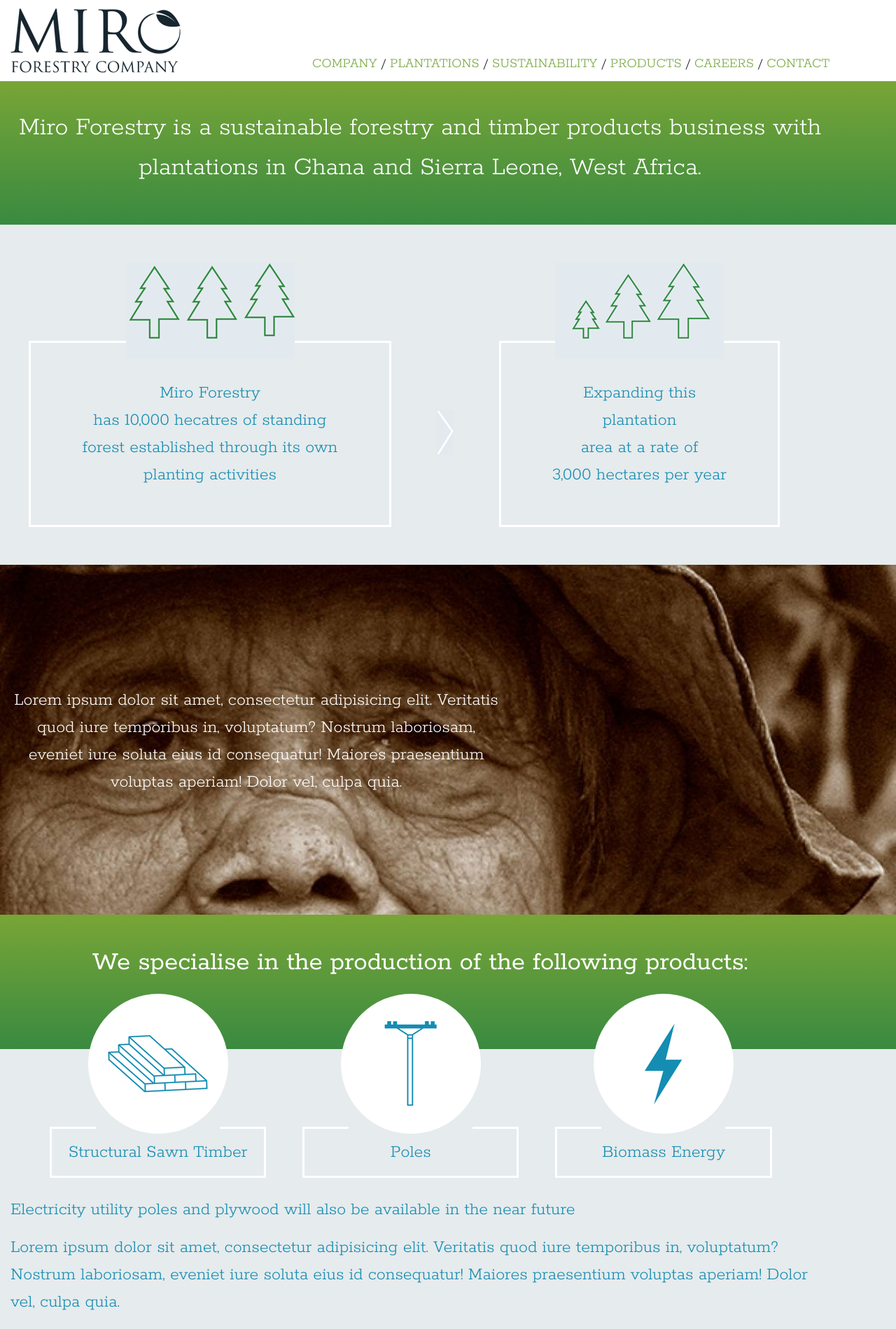
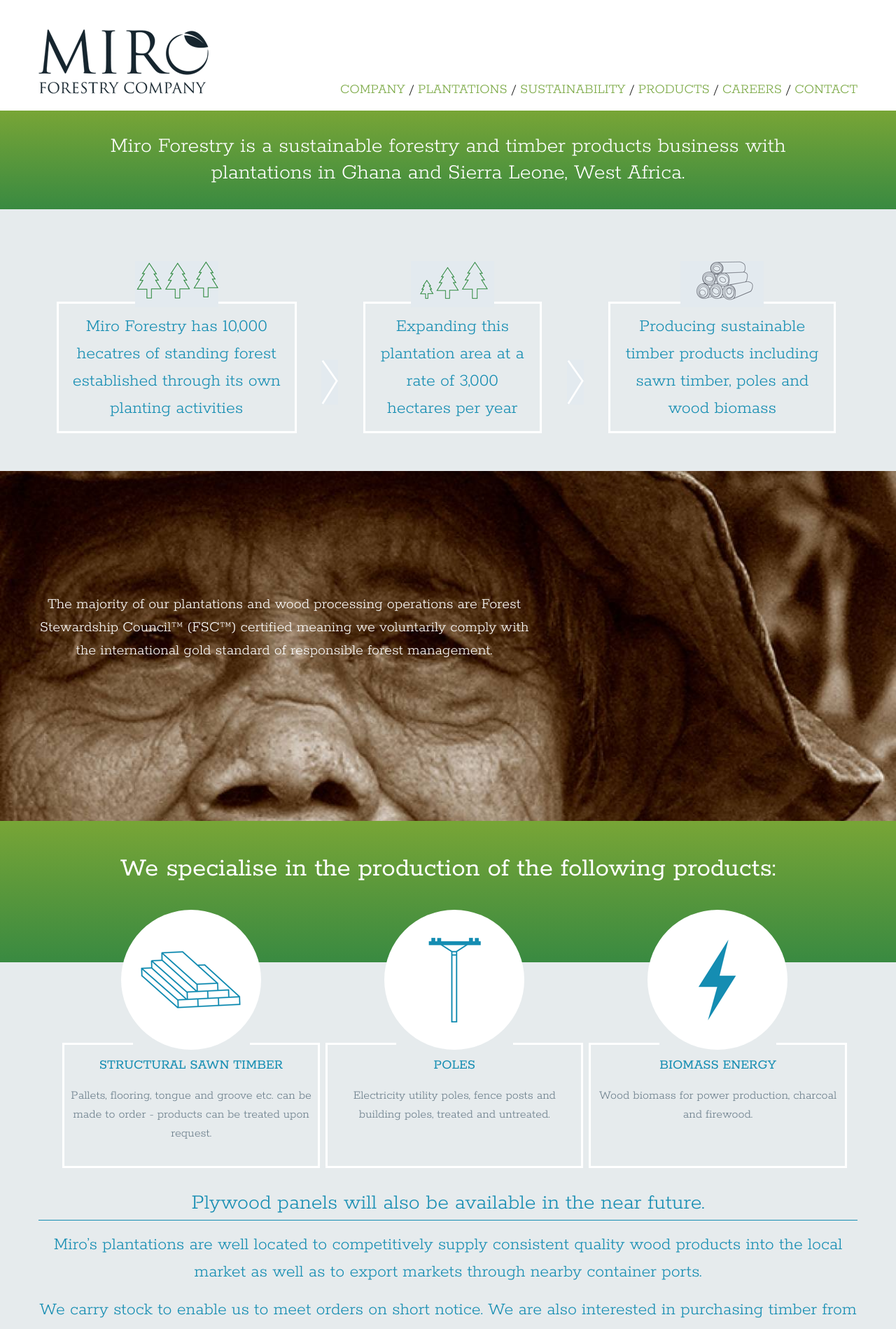
Before and after one commit to asmt3/www.miroforestry.com, a Jekyll site: the page built from index.md, in a window 1280 px wide. Shown: the top 1899 px of the page at 70% size. Built offline with Jekyll 4.4.1, drawn with Linux system fonts in a browser that asks for light colours; some of the changed text lies outside the part shown.

Commit message:
slides still to do

```diff
--- a/_layouts/home.html
+++ b/_layouts/home.html
@@ -25,9 +25,9 @@
       <div class="col col-current-stock">
         <img src="./assets/images/home/current-stock.png" alt="Current Stock">
         <p>
-          Miro Forestry<br>
-          has 10,000 hecatres of standing<br>
-          forest established through its own<br>
+          Miro Forestry
+          has 10,000 hecatres of standing
+          forest established through its own
           planting activities
         </p>
       </div>
@@ -37,12 +37,25 @@
       <div class="col col-growth">
         <img src="./assets/images/home/growth.png" alt="Growth">
         <p>
-          Expanding this<br>
-          plantation<br>
-          area at a rate of<br>
+          Expanding this
+          plantation
+          area at a rate of
           3,000 hectares per year
         </p>
       </div>
+
+      <div class="col col-arrow"></div>
+
+      <div class="col col-product">
+        <img src="./assets/images/home/timber2.png" alt="Timber products">
+        <p>
+          Producing sustainable
+          timber products including
+          sawn timber, poles and
+          wood biomass
+        </p>
+      </div>
+
     </div>
   </div>
   <!-- End Company Stats -->
@@ -51,7 +64,7 @@
   <div class="fsc-statement parallax">
     <div class="wrapper">
       <p>
-        Lorem ipsum dolor sit amet, consectetur adipisicing elit. Veritatis quod iure temporibus in, voluptatum? Nostrum laboriosam, eveniet iure soluta eius id consequatur! Maiores praesentium voluptas aperiam! Dolor vel, culpa quia.
+        The majority of our plantations and wood processing operations are Forest Stewardship Council&trade; (FSC&trade;) certified meaning we voluntarily comply with the international gold standard of responsible forest management.
       </p>
     </div>
   </div>
@@ -59,21 +72,33 @@
 
   <!-- Products Summary -->
 
-  <div class="products-summary green-gradient">
+  <div class="products-summary">
+
+    <div class="green-gradient">
+      <div class="wrapper">
+        <h2>We specialise in the production of the following products:</h2>
+      </div>
+    </div>
 
     <div class="wrapper">
-      <h2>We specialise in the production of the following products:</h2>
       <ul>
         <li>
           <div class="circle">
             <i class="timber"></i>
           </div>
           <i class="overlap"></i>
-          <p>
+          <div class="product">
+            <h3>
               <a href="/products/overview">
                 Structural Sawn Timber
               </a>
+            </h3>
+
+            <p>
+              Pallets, flooring, tongue and groove etc. can be made to order - products can be treated upon request.
             </p>
+
+          </div>
         </li>
 
         <li>
@@ -81,11 +106,16 @@
             <i class="poles"></i>
           </div>
           <i class="overlap"></i>
-          <p>
+          <div class="product">
+            <h3>
               <a href="/products/overview">
                 Poles
               </a>
+            </h3>
+            <p>
+              Electricity utility poles, fence posts and building poles, treated and untreated.
             </p>
+          </div>
         </li>
 
         <li>
@@ -93,11 +123,16 @@
             <i class="energy"></i>
           </div>
           <i class="overlap"></i>
-          <p>
+          <div class="product">
+            <h3>
               <a href="/products/overview">
                 Biomass Energy
               </a>
+            </h3>
+            <p>
+              Wood biomass for power production, charcoal and firewood.
             </p>
+          </div>
         </li>
       </ul>
     </div>
@@ -107,17 +142,17 @@
   <!-- Products Description -->
   <div class="products-description">
     <div class="wrapper">
+      <h2>
+        Plywood panels will also be available in the near future.
+      </h2>
       <p>
-        Electricity utility poles and plywood will also be available in the near future
+        Miro’s plantations are well located to competitively supply consistent quality wood products into the local market as well as to export markets through nearby container ports.
       </p>
 
       <p>
-        Lorem ipsum dolor sit amet, consectetur adipisicing elit. Veritatis quod iure temporibus in, voluptatum? Nostrum laboriosam, eveniet iure soluta eius id consequatur! Maiores praesentium voluptas aperiam! Dolor vel, culpa quia.
+        We carry stock to enable us to meet orders on short notice. We are also interested in purchasing timber from third party suppliers and smallholder farmers to maintain our stock levels. In addition, we provide forestry services to forest owners, to rubber plantations (harvesting and clearing overmatured areas), and also environmental services to mining groups (including rehabilitation planting) in West Africa.
       </p>
 
-      <p>
-        Lorem ipsum dolor sit amet, consectetur adipisicing elit. Veritatis quod iure temporibus in, voluptatum? Nostrum laboriosam, eveniet iure soluta eius id consequatur! Maiores praesentium voluptas aperiam! Dolor vel, culpa quia.
-      </p>
     </div>
   </div>
 
@@ -134,6 +169,17 @@
       </p>
 
       <ul>
+        <li>
+          <a href="#">
+            <span class="play-button">
+              <img src="./assets/images/home/play.png" alt="Play Video">
+            </span>
+            <span class="title">
+              Company Story
+            </span>
+          </a>
+        </li>
+
         <li>
           <a href="#">
             <span class="play-button">
@@ -162,7 +208,7 @@
               <img src="./assets/images/home/play.png" alt="Play Video">
             </span>
             <span class="title">
-              Why Invest in Timber
+              Miro Case Study
             </span>
           </a>
         </li>
@@ -173,7 +219,7 @@
               <img src="./assets/images/home/play.png" alt="Play Video">
             </span>
             <span class="title">
-              Miro<br>Case Study
+              Why Invest in Timber
             </span>
           </a>
         </li>
--- a/_sass/home.scss
+++ b/_sass/home.scss
@@ -15,12 +15,19 @@
 
 .home {
     h1 {
-        padding:1em 0;
+        padding:1em;
         color:#fff;
         font-weight: 300;
-        font-size:38px;
+        font-size:18px;
         text-align:center;
+        line-height: 1.2;
+        margin:0;
+    }
 
+    @include media-query-on-laptop() {
+        h1 {
+            font-size:32px;
+        }
     }
 
     // Company Stats
@@ -29,62 +36,100 @@
         color: #158DB2;
         text-align: center;
         padding:54px 0;
+
         .col {
-            float:left;
-        }
-        .col-current-stock {
-            width: -webkit-calc(50% - (#{$spacing-unit} / 2));
-            width:         calc(50% - (#{$spacing-unit} / 2));
+            margin-top:20px;
         }
         .col-arrow {
-            width: -webkit-calc(10% - (#{$spacing-unit} / 2));
-            width:         calc(10% - (#{$spacing-unit} / 2));
-            background: no-repeat bottom center url("../assets/images/home/right-arrow.png");
-            height: 275px;
-        }
-        .col-growth {
-            width: -webkit-calc(40% - (#{$spacing-unit} / 2));
-            width:         calc(40% - (#{$spacing-unit} / 2));
+            background: no-repeat bottom center url("../assets/images/home/down-arrow.png");
+            height: 30px;
         }
 
+
         img {
-            margin-bottom: -1em;
+            margin-bottom: -8px;
         }
 
         p {
             border:3px solid #fff;
-            margin:0 1em;
-            padding: 2em;
+            color: #158DB2;
+            padding: 0.5em;
         }
+
+        @include media-query-on-laptop() {
+
+            .cols {
+                // max-width: 1200px;
+                // margin:0 auto;
+            }
+            .col {
+                float:left;
+            }
+            .col-current-stock {
+                width: -webkit-calc(35% - (#{$spacing-unit} / 2));
+                width:         calc(35% - (#{$spacing-unit} / 2));
+            }
+            .col-arrow {
+                width: -webkit-calc(5% - (#{$spacing-unit} / 2));
+                width:         calc(5% - (#{$spacing-unit} / 2));
+                background: no-repeat bottom center url("../assets/images/home/right-arrow.png");
+                height: 205px;
+            }
+            .col-growth {
+                width: -webkit-calc(27.5% - (#{$spacing-unit} / 2));
+                width:         calc(27.5% - (#{$spacing-unit} / 2));
+            }
+
+            .col-product {
+                width: -webkit-calc(33.5% - (#{$spacing-unit} / 2));
+                width:         calc(33.5% - (#{$spacing-unit} / 2));
+            }
+
+            p {
+                margin:0 1em;
+                padding: 0.5em;
+            }
+        }
+
     }
 
     // FSC Statement
     .fsc-statement {
 
         p {
-            width:60%;
+            width:50%;
             color:#fff;
-            padding-top: 174px;
+            padding-top: 100px;
+            font-size:16px;
             text-align: center;
+        }
+
+        @include media-query-on-laptop() {
+            p {
+                width:60%;
+                font-size:22px;
+                padding-top: 174px;
+            }
         }
     }
 
     // Products Summary
     .products-summary {
         text-align: center;
+        background: #E6EBED;
 
         h2 {
             color:#fff;
-            padding-top:1em;
+            padding:1em 0 40px;
         }
         ul {
+            position: relative;
+            z-index:10;
+            margin-top:-40px;
             list-style: none;
         }
         ul li {
-            float:left;
-            width: -webkit-calc(33% - (#{$spacing-unit} / 2));
-            width:         calc(33% - (#{$spacing-unit} / 2));
-            margin: 0 0 -210px;
+            margin: 0;
             position: relative;
         }
         .circle {
@@ -117,31 +162,67 @@
             margin: 0 auto;
             display:block;
             height:3px;
-            width:177px;
+            width:167px;
             // background:red;
             background: #E6EBED;
             position: relative;
             z-index:10;
         }
 
-        p {
+        .product {
             border:3px solid #fff;
             padding:14px 8px;
-            margin:-3px 1em 1em;
+            margin:-3px 4px 1em;
+            min-height: 145px;
         }
-        p a {
+
+        .product h3 {
+            font-size: 20px;
+        }
+        .product a {
+            text-transform: uppercase;
             color: #158DB2;
             &:visited {
                 color: #158DB2;
+            }
+        }
+
+        .product p {
+            color:#6B7E8B;
+            font-size:18px;
+        }
+
+        @include media-query-on-laptop() {
+
+            h2 {
+                color:#fff;
+                padding:1em 0 90px;
+            }
+
+            ul {
+                margin-top:-90px;
+            }
+            ul li {
+                float:left;
+                width: 33%;
+                // margin: 0 0 -300px;
             }
         }
     }
 
     // Products Further Information
     .products-description {
+        text-align: center;
         background: #E6EBED;
         color: #158DB2;
-        padding:210px 0 0;
+        padding:0 0 1em;
+
+        h2 {
+            font-size:32px;
+            font-weight: 300;
+            border-bottom: 1px solid #158DB2;
+        }
+
     }
 
     .videos {
@@ -152,16 +233,17 @@
 
         ul {
             list-style: none;
+            margin:0;
         }
-        ul li {
-            float:left;
-            width: -webkit-calc(25% - (#{$spacing-unit} / 2));
-            width:         calc(25% - (#{$spacing-unit} / 2));
+
+        li {
+            margin-top:$spacing-unit;
         }
 
         a {
             position: relative;
             color:#fff;
+            font-size:18px;
         }
         span {
             display: block;
@@ -175,9 +257,23 @@
         }
         span.title {
             padding:8px;
-            margin:0 1em;
-            border:3px solid #fff;
+            margin:0 auto;
+            border:2px solid #fff;
+            max-width:60%;
         }
+
+        @include media-query-on-laptop {
+            ul li {
+                float:left;
+                width:20%;
+                margin-top:0;
+            }
+            span.title {
+                margin:0 2px;
+                max-width: 100%;
+            }
+        }
+
     }
 
 
--- a/_sass/minima/_base.scss
+++ b/_sass/minima/_base.scss
@@ -163,6 +163,7 @@
  * Wrapper
  */
 .wrapper {
+  margin:0 auto;
   padding-right: $spacing-unit / 2;
   padding-left: $spacing-unit /2;
   @extend %clearfix;
--- a/_sass/minima/_layout.scss
+++ b/_sass/minima/_layout.scss
@@ -10,11 +10,17 @@
  */
 
 .site-header {
-  min-height: 96px;
-  padding: 10px 0;
+
+  padding: $spacing-unit 0;
+
 
   // Positioning context for the mobile navigation icon
   position: relative;
+
+  @include media-query-on-laptop() {
+    min-height: 96px;
+    padding: 40px 0 $spacing-unit/2;
+  }
 }
 
 .site-title {
@@ -50,7 +56,7 @@
 .site-nav {
 
   float:right;
-  margin-top:66px;
+  margin-top:73px;
   font-size:20px;
 
   .nav-trigger {
@@ -224,26 +230,34 @@
 
 .footer-heading {
   font-size:17px;
-  margin-bottom: $spacing-unit / 2;
+  margin-bottom: 0;
   text-align: center;
+
+  a {
+    color: #fff;
+  }
+
+  @include media-query-on-laptop() {
+    font-size:32px;
+  }
 }
 
 .footer-contacts {
-  font-size:13px;
+  font-size:14px;
   list-style:none;
   margin:0;
   padding:0;
   text-align: center;
   padding-bottom:30px;
-}
 
-@include media-query-on-laptop() {
-  .footer-contacts li {
-    display: inline;
+  li {
+    color: #8FBAD1;
   }
-  .footer-contacts li:not(:last-child):after {
-    content: " | ";
+
+  @include media-query-on-laptop() {
+    font-size:22px;
   }
+
 }
 
 
@@ -256,13 +270,14 @@
 
 
   h6 {
-    display: inline;
+    font-weight: 300;
     font-size:16px;
   }
 
   ul {
     list-style: none;
     margin:0;
+    font-size:12px;
 
   }
   ul li {
@@ -274,8 +289,19 @@
   }
 
   a {
-    font-size:12px;
     text-transform: uppercase;
+  }
+
+  @include media-query-on-laptop() {
+    h6 {
+      display: inline;
+      font-size:32px;
+    }
+    ul {
+      padding-left:1em;
+      display: inline;
+      font-size:18px;
+    }
   }
 }
 
@@ -390,7 +416,7 @@
 
 .legal {
   margin:1em 1em 2em;
-  font-size:8px;
+  font-size:10px;
   text-align: center;
   color: #0E8DB1;
   a {
```
Also changed, not shown: assets/images/home/current-stock.png, assets/images/home/down-arrow.png (added), assets/images/home/growth.png, assets/images/home/timber2.png (added). Lines whose indentation alone changed are shown as unchanged.
